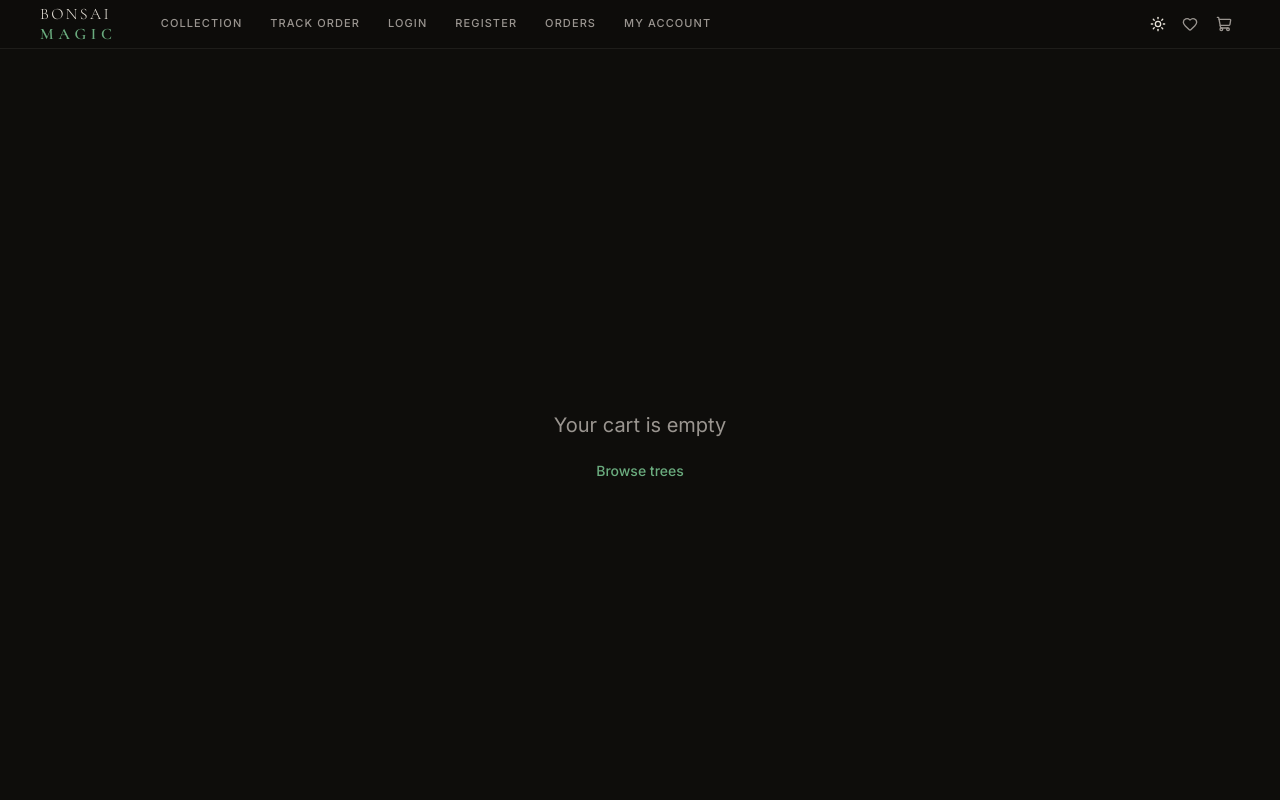
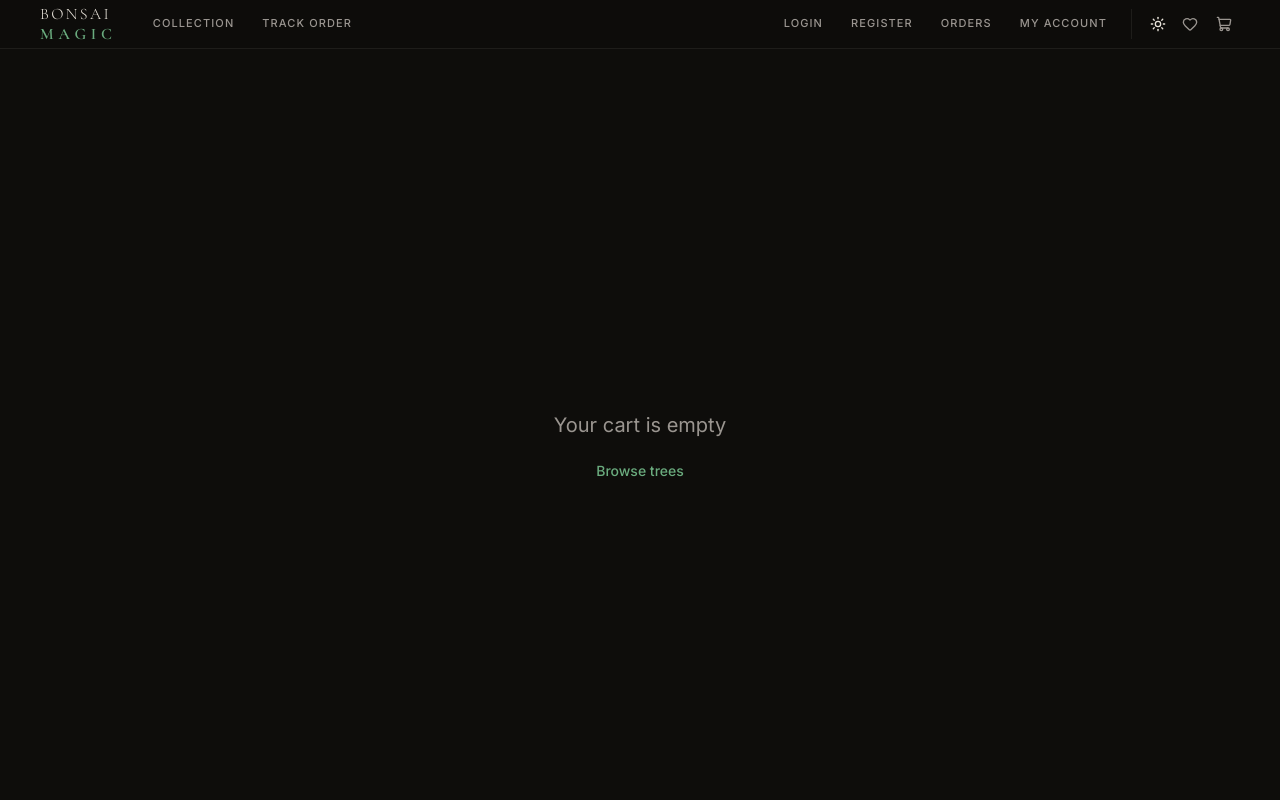
Before and after one commit to michaelharmse39/bonsaimagic, a Next.js app: page /checkout in a window 1280 px wide. Shown: the top 800 px of the page. Built offline with nearby package versions, Linux system fonts and the light colour scheme.

Commit message:
Group account links with icons on right, shop links on left

```diff
--- a/src/components/Navbar.tsx
+++ b/src/components/Navbar.tsx
@@ -7,14 +7,20 @@ import { useState } from 'react'
 import { ThemeToggle } from '@/components/ThemeToggle'
 import { cn } from '@/lib/utils'
 
-const NAV_LINKS = [
+const SHOP_LINKS = [
   { label: 'Collection', href: '/shop' },
   { label: 'Track Order', href: '/track' },
+]
+
+const ACCOUNT_LINKS = [
   { label: 'Login', href: '/login' },
   { label: 'Register', href: '/register' },
   { label: 'Orders', href: '/orders' },
   { label: 'My Account', href: '/account' },
 ]
+
+const linkCls = 'px-3 py-1.5 text-[11px] tracking-[0.1em] uppercase font-medium text-muted-foreground hover:text-foreground hover:bg-muted/60 rounded-sm transition-colors duration-150 whitespace-nowrap'
+const iconCls = 'relative p-2 rounded-sm text-muted-foreground hover:text-foreground hover:bg-muted/60 transition-colors duration-150'
 
 export default function Navbar() {
   const { itemCount, openCart } = useCart()
@@ -27,36 +33,34 @@ export default function Navbar() {
         <div className="flex items-center h-12 gap-6">
 
           {/* Logo */}
-          <Link href="/" className="flex flex-col leading-none group shrink-0 mr-2">
-            <span className="font-(family-name:--font-heading) text-base font-light tracking-[0.15em] text-foreground group-hover:text-primary transition-colors leading-tight">
-              BONSAI
-            </span>
-            <span className="font-(family-name:--font-heading) text-base font-semibold tracking-[0.3em] text-primary leading-tight">
-              MAGIC
-            </span>
+          <Link href="/" className="flex flex-col leading-none group shrink-0">
+            <span className="font-(family-name:--font-heading) text-base font-light tracking-[0.15em] text-foreground group-hover:text-primary transition-colors leading-tight">BONSAI</span>
+            <span className="font-(family-name:--font-heading) text-base font-semibold tracking-[0.3em] text-primary leading-tight">MAGIC</span>
           </Link>
 
-          {/* Desktop nav */}
-          <nav className="hidden md:flex items-center gap-1 flex-1">
-            {NAV_LINKS.map(({ label, href }) => (
-              <Link
-                key={label}
-                href={href}
-                className="relative px-3 py-1.5 text-[11px] tracking-[0.1em] uppercase font-medium text-muted-foreground hover:text-foreground transition-colors duration-150 rounded-sm hover:bg-muted/60 whitespace-nowrap"
-              >
-                {label}
-              </Link>
+          {/* Shop nav */}
+          <nav className="hidden md:flex items-center gap-1">
+            {SHOP_LINKS.map(({ label, href }) => (
+              <Link key={label} href={href} className={linkCls}>{label}</Link>
             ))}
           </nav>
 
+          {/* Spacer */}
+          <div className="flex-1" />
+
+          {/* Account nav + icons grouped together */}
+          <div className="hidden md:flex items-center">
+            {/* Account links */}
+            <div className="flex items-center gap-1 pr-3 mr-3 border-r border-border/60">
+              {ACCOUNT_LINKS.map(({ label, href }) => (
+                <Link key={label} href={href} className={linkCls}>{label}</Link>
+              ))}
+            </div>
+
             {/* Icons */}
-          <div className="flex items-center gap-0.5 ml-auto">
+            <div className="flex items-center gap-0.5">
               <ThemeToggle />
-            <Link
-              href="/wishlist"
-              className="relative p-2 rounded-sm text-muted-foreground hover:text-foreground hover:bg-muted/60 transition-colors duration-150"
-              aria-label="Wishlist"
-            >
+              <Link href="/wishlist" className={iconCls} aria-label="Wishlist">
                 <Heart size={16} />
                 {wishlistCount > 0 && (
                   <span className="absolute top-0.5 right-0.5 bg-rose-500 text-white text-[9px] font-bold rounded-full w-3.5 h-3.5 flex items-center justify-center leading-none">
@@ -64,11 +68,7 @@ export default function Navbar() {
                   </span>
                 )}
               </Link>
-            <button
-              onClick={openCart}
-              className="relative p-2 rounded-sm text-muted-foreground hover:text-foreground hover:bg-muted/60 transition-colors duration-150"
-              aria-label="Open cart"
-            >
+              <button onClick={openCart} className={iconCls} aria-label="Open cart">
                 <ShoppingCart size={16} />
                 {itemCount > 0 && (
                   <span className="absolute top-0.5 right-0.5 bg-primary text-primary-foreground text-[9px] font-bold rounded-full w-3.5 h-3.5 flex items-center justify-center leading-none">
@@ -76,11 +76,24 @@ export default function Navbar() {
                   </span>
                 )}
               </button>
-            <button
-              className={cn('md:hidden p-2 rounded-sm text-muted-foreground hover:text-foreground hover:bg-muted/60 transition-colors duration-150')}
-              onClick={() => setMenuOpen(!menuOpen)}
-              aria-label="Toggle menu"
-            >
+            </div>
+          </div>
+
+          {/* Mobile: just icons + hamburger */}
+          <div className="flex md:hidden items-center gap-0.5 ml-auto">
+            <ThemeToggle />
+            <Link href="/wishlist" className={iconCls} aria-label="Wishlist">
+              <Heart size={16} />
+            </Link>
+            <button onClick={openCart} className={iconCls} aria-label="Open cart">
+              <ShoppingCart size={16} />
+              {itemCount > 0 && (
+                <span className="absolute top-0.5 right-0.5 bg-primary text-primary-foreground text-[9px] font-bold rounded-full w-3.5 h-3.5 flex items-center justify-center leading-none">
+                  {itemCount}
+                </span>
+              )}
+            </button>
+            <button className={cn(iconCls)} onClick={() => setMenuOpen(!menuOpen)} aria-label="Toggle menu">
               {menuOpen ? <X size={16} /> : <Menu size={16} />}
             </button>
           </div>
@@ -91,13 +104,8 @@ export default function Navbar() {
       {menuOpen && (
         <div className="md:hidden bg-background border-t border-border/60 px-6 py-5">
           <nav className="flex flex-col gap-1">
-            {[{ label: 'Home', href: '/' }, ...NAV_LINKS].map(({ label, href }) => (
-              <Link
-                key={label}
-                href={href}
-                onClick={() => setMenuOpen(false)}
-                className="px-3 py-2 text-[11px] tracking-[0.1em] uppercase font-medium text-muted-foreground hover:text-foreground hover:bg-muted/60 rounded-sm transition-colors duration-150"
-              >
+            {[{ label: 'Home', href: '/' }, ...SHOP_LINKS, ...ACCOUNT_LINKS].map(({ label, href }) => (
+              <Link key={label} href={href} onClick={() => setMenuOpen(false)} className={linkCls}>
                 {label}
               </Link>
             ))}
```
Lines whose indentation alone changed are shown as unchanged.
